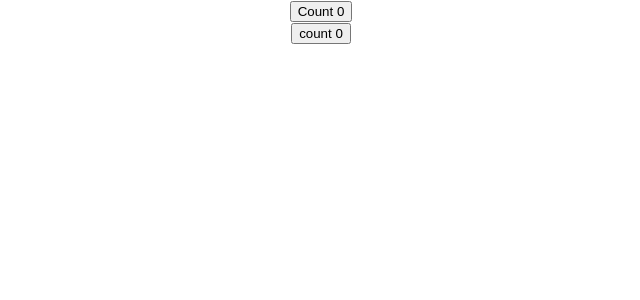
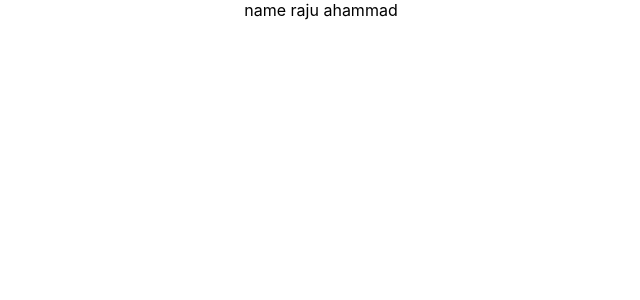
Before and after one commit to raju-ahammad/react-hooks-practice, a React (Create React App) app: page / in a window 1280 px wide. Shown: the top 300 px of the page, without its empty margins (319-959 px from the left). Built offline with nearby package versions, Linux system fonts and the light colour scheme.

Commit message:
create context Api

```diff
--- a/src/App.js
+++ b/src/App.js
@@ -1,17 +1,18 @@
+import React from 'react';
 import './App.css';
-import ClassCounter from './ClassComponents/ClassCounter';
-import HooksCounter from './Components/HooksCounter';
+import CompA from './Context/CompA';
 
+export const UserContext = React.createContext()
+export const NewContext = React.createContext()
 function App() {
   return (
     <div className="App">
-      <ClassCounter/>
-      <HooksCounter/>
-      {/* <HooksCounter/>
+      <UserContext.Provider value={'raju'}>
+        <NewContext.Provider value={'ahammad'}>
+        <CompA/>
+        </NewContext.Provider>
+      </UserContext.Provider>
 
-     <InputHooks/>
-     <AddItems/> */}
-     {/* <EffectHooks/> */}
     </div>
   );
 }
--- /dev/null
+++ b/src/Context/CompA.jsx
@@ -0,0 +1,13 @@
+import React from 'react'
+import CompB from './CompB'
+
+const CompA = () => {
+    return (
+        <div>
+            <CompB />
+
+        </div>
+    )
+}
+
+export default CompA
--- /dev/null
+++ b/src/Context/CompB.jsx
@@ -0,0 +1,12 @@
+import React from 'react'
+import CompC from './CompC'
+
+const CompB = () => {
+    return (
+        <div>
+            <CompC/>
+        </div>
+    )
+}
+
+export default CompB
--- /dev/null
+++ b/src/Context/CompC.jsx
@@ -0,0 +1,28 @@
+import React from 'react';
+import { NewContext, UserContext } from '../App';
+
+const CompC = () => {
+    return (
+        <div>
+            <UserContext.Consumer>
+                {
+                    user => {
+                        return (
+                            <NewContext.Consumer>
+                                {
+                                    name => {
+                                        return (
+                                        <div>name {user} { name }</div>
+                                        )
+                                    }
+                                }
+                            </NewContext.Consumer>
+                        )
+                    }
+                }
+            </UserContext.Consumer>
+        </div>
+    )
+}
+
+export default CompC
```
Also changed, not shown: src/Components/UseEffectHooks.jsx (added, +13 -0 lines), src/Context/CompD.jsx (added).
